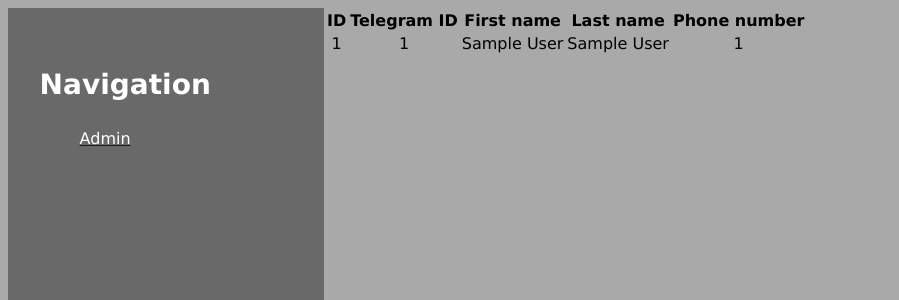
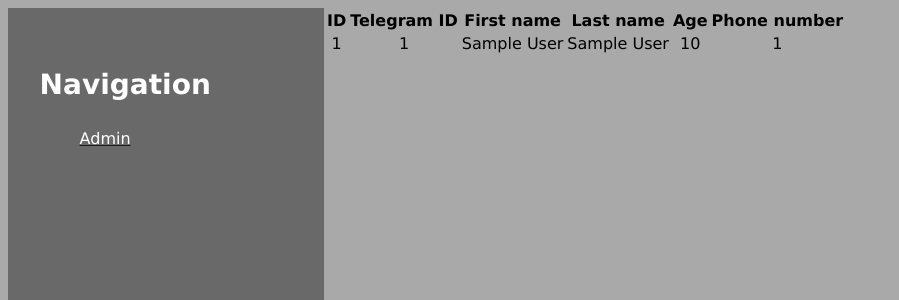
Before and after one commit to Daricyos/boto_test, a Django app: page / in a window 1280 px wide. Shown: the top 300 px of the page, without its empty margins (0-899 px from the left). Run offline with Django 3.2, Linux system fonts and the light colour scheme; tables that the repository leaves empty hold one stand-in row (values such as "Sample post").

Commit message:
templates

```diff
--- a/main/templates/users_list.html
+++ b/main/templates/users_list.html
@@ -9,13 +9,15 @@
         <th>Telegram ID</th>
         <th>First name</th>
         <th>Last name</th>
+        <th>Age</th>
         <th>Phone number</th>
         {% for users in users_list %}
             <tr>
                 <td>{{ users.id|safe }}</td>
-                <td>{{users.tele_id|safe }}</td>
+                <td>{{ users.tele_id|safe }}</td>
                 <td>{{ users.first_name|safe }}</td>
                 <td>{{ users.last_name|safe }}</td>
+                <td>{{ users.age|safe }}</td>
                 <td>{{ users.phone|safe }}</td>
             </tr>
         {% endfor %}
```
